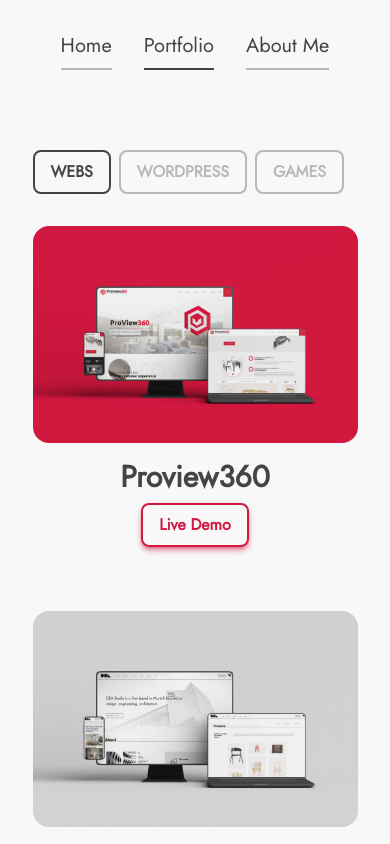
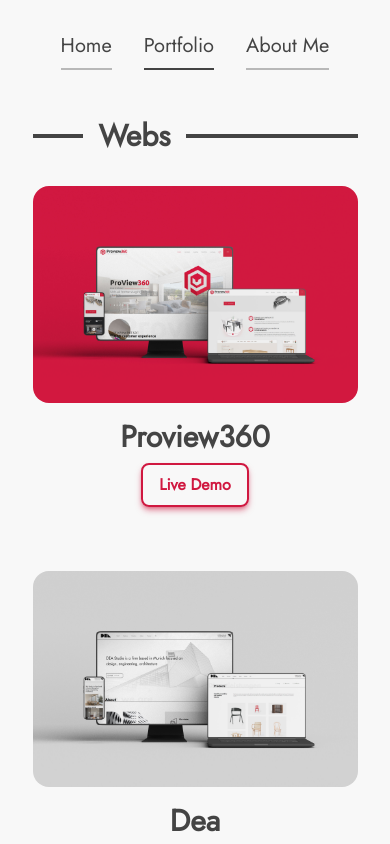
Before and after one commit to besjanhallaqi/portfolio, a Next.js app: page /portfolio in a window 390 px wide. Shown: the top 844 px of the page. Built offline with nearby package versions, Linux system fonts and the light colour scheme.

Commit message:
Added labi band project to list

```diff
--- a/pages/portfolio.js
+++ b/pages/portfolio.js
@@ -1,11 +1,8 @@
 import Image from "next/image";
 import Link from "next/link";
-import { useState } from "react";
 import DefaultLayout from "../layouts/DefaultLayout";
 
 export default function Portfolio() {
-  const [activeTab, setActiveTab] = useState("webs");
-
   const portfolioItems = [
     {
       title: "Proview360",
@@ -30,6 +27,14 @@
         "text-[#16171b] border-[#16171b] shadow-md shadow-[#16171b80] hover:bg-[#16171b] hover:text-white",
       label: "Live Demo",
       link: "https://grobarchitekten.ch/",
+    },
+    {
+      title: "Labi Band",
+      image: "/images/portfolio/labi-band.jpg",
+      style:
+        "text-[#1b1a1f] border-[#1b1a1f] shadow-md shadow-[#1b1a1f80] hover:bg-[#1b1a1f] hover:text-white",
+      label: "Live Demo",
+      link: "https://labibend.netlify.app",
     },
     {
       title: "Creation Bois",
@@ -191,46 +196,28 @@
     },
   ];
 
+  const sections = [
+    { title: "Webs", list: portfolioItems },
+    { title: "Wordpress", list: wordpressItems },
+    { title: "Games", list: gamesItems },
+  ];
+
   return (
     <DefaultLayout footerStyle="mt-auto">
-      <div className="w-10/12 lg:w-full h-full container mx-auto flex flex-row overflow-x-auto gap-2 lg:gap-6 pt-20 pb-2 mb-6 lg:mb-12">
-        <button
-          type="button"
-          onClick={() => setActiveTab("webs")}
-          className={`${
-            activeTab === "webs"
-              ? "border-[#444] text-[#444]"
-              : "border-[#b8b8b8] text-[#b8b8b8] hover:border-[#444] hover:text-[#444]"
-          } py-2 px-4 border-2 font-semibold rounded-lg transition duration-200 uppercase whitespace-nowrap`}
-        >
-          Webs
-        </button>
-        <button
-          type="button"
-          onClick={() => setActiveTab("wordpress")}
-          className={`${
-            activeTab === "wordpress"
-              ? "border-[#444] text-[#444]"
-              : "border-[#b8b8b8] text-[#b8b8b8] hover:border-[#444] hover:text-[#444]"
-          } py-2 px-4 border-2 font-semibold rounded-lg transition duration-200 uppercase whitespace-nowrap`}
-        >
-          WordPress
-        </button>
-        <button
-          type="button"
-          onClick={() => setActiveTab("games")}
-          className={`${
-            activeTab === "games"
-              ? "border-[#444] text-[#444]"
-              : "border-[#b8b8b8] text-[#b8b8b8] hover:border-[#444] hover:text-[#444]"
-          } py-2 px-4 border-2 font-semibold rounded-lg transition duration-200 uppercase whitespace-nowrap`}
-        >
-          Games
-        </button>
+      <div className="mt-12 lg:mt-20">
+        {sections.map((section) => (
+          <>
+            <div className="w-10/12 lg:w-full h-full container mx-auto flex flex-row overflow-x-auto gap-2 lg:gap-6 pb-2 mb-6 lg:mb-12">
+              <div class="w-full flex items-center gap-4 lg:gap-8 overflow-hidden whitespace-nowrap">
+                <hr className="w-[5%] min-w-[50px] border-2 border-[#444]" />
+                <p className="text-3xl font-semibold text-[#444]">
+                  {section.title}
+                </p>
+                <hr className="flex-1 border-2 border-[#444]" />
               </div>
-      {activeTab === "webs" && (
+            </div>
             <div className="w-10/12 lg:w-full h-full container mx-auto grid grid-col-1 md:grid-cols-2 xl:grid-cols-3 gap-16 pb-20">
-          {portfolioItems.map((item, index) => (
+              {section.list.map((item, index) => (
                 <div
                   key={index}
                   className="w-full h-full flex flex-col items-center justify-between"
@@ -257,67 +244,9 @@
                 </div>
               ))}
             </div>
-      )}
-      {activeTab === "wordpress" && (
-        <div className="w-10/12 lg:w-full h-full container mx-auto grid grid-col-1 md:grid-cols-2 xl:grid-cols-3 gap-16 pb-20">
-          {wordpressItems.map((item, index) => (
-            <div
-              key={index}
-              className="w-full h-full flex flex-col items-center justify-between"
-            >
-              <Image
-                alt={item.title}
-                src={item.image}
-                width="800"
-                height="533"
-                className="rounded-2xl object-cover h-full"
-              />
-              <div className="w-full flex flex-col lg:flex-row justify-between gap-2 items-center px-4 mt-4">
-                <h2 className="lg:w-auto xl:truncate text-3xl font-bold text-[#444444]">
-                  {item.title}
-                </h2>
-                <Link
-                  href={item.link}
-                  target={item.link === "" ? "" : "_blank"}
-                  className={`${item.style} py-2 px-4 border-2 font-semibold rounded-lg transition duration-200 whitespace-nowrap`}
-                >
-                  {item.label}
-                </Link>
-              </div>
-            </div>
+          </>
         ))}
       </div>
-      )}
-      {activeTab === "games" && (
-        <div className="w-10/12 lg:w-full h-full container mx-auto grid grid-col-1 md:grid-cols-2 xl:grid-cols-3 gap-16 pb-20">
-          {gamesItems.map((item, index) => (
-            <div
-              key={index}
-              className="w-full h-full flex flex-col items-center justify-between"
-            >
-              <Image
-                alt={item.title}
-                src={item.image}
-                width="800"
-                height="533"
-                className="rounded-2xl object-cover h-full"
-              />
-              <div className="w-full flex flex-col lg:flex-row justify-between gap-2 items-center px-4 mt-4">
-                <h2 className="lg:w-auto xl:truncate text-3xl font-bold text-[#444444]">
-                  {item.title}
-                </h2>
-                <Link
-                  href={item.link}
-                  target={item.link === "" ? "" : "_blank"}
-                  className={`${item.style} py-2 px-4 border-2 font-semibold rounded-lg transition duration-200 whitespace-nowrap`}
-                >
-                  {item.label}
-                </Link>
-              </div>
-            </div>
-          ))}
-        </div>
-      )}
     </DefaultLayout>
   );
 }
```
Also changed, not shown: public/images/portfolio/labi-band.jpg (added). Lines whose indentation alone changed are shown as unchanged.
